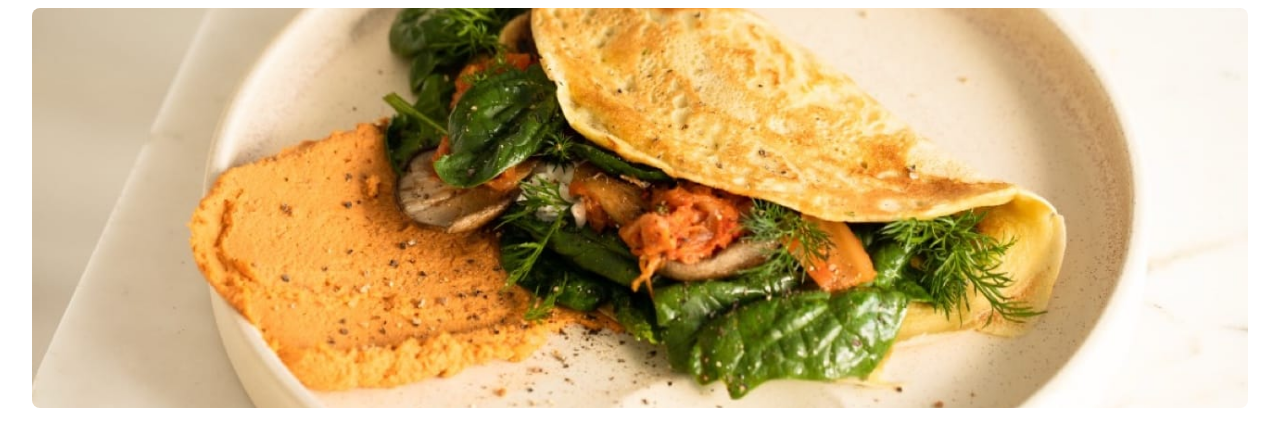
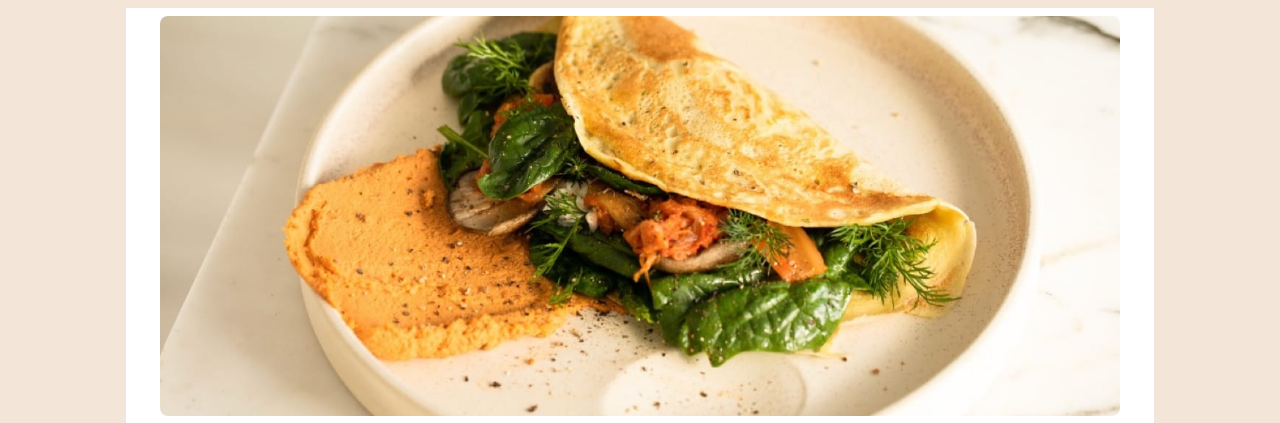
Before and after one commit to GitCodersFA/Front-end-Project, a plain HTML site: page index.html in a window 1280 px wide. Shown: the top 423 px of the page. Drawn offline with Linux system fonts and the light colour scheme.

Commit message:
Added CSS in HTML

```diff
--- a/index.html
+++ b/index.html
@@ -13,23 +13,33 @@
     .attribution { font-size: 11px; text-align: center; }
     .attribution a { color: hsl(228, 45%, 44%); }
     .omelette-image{
-      width:95vw;
+      width:95%;
       height: 50vh;
       background: url('./assets/images/image-omelette.jpeg');
       background-position: center;
       background-repeat: no-repeat;
       background-size: cover;
-      margin: 0% auto;
       border-radius: 8px;
+      margin: auto;
+    }
+
+    body{
+      background-color:  hsl(30, 54%, 90%);
+    }
+    .container{
+      background-color: hsl(0, 0%, 100%);
+      margin: auto;
+      display: flex;
+      flex-direction: column;
+      width: 80%;
+      padding: 0.5rem;
     }
   </style>
 </head>
 <body>
-  <div class="omelette-image">
-
-  </div>
 
   <div class="container">
+    <div class="omelette-image"></div>
     <h1>Simple Omelette Recipe</h1>
 
     <p>An easy and quick dish, perfect for any meal. This classic omelette combines beaten eggs cooked
```
